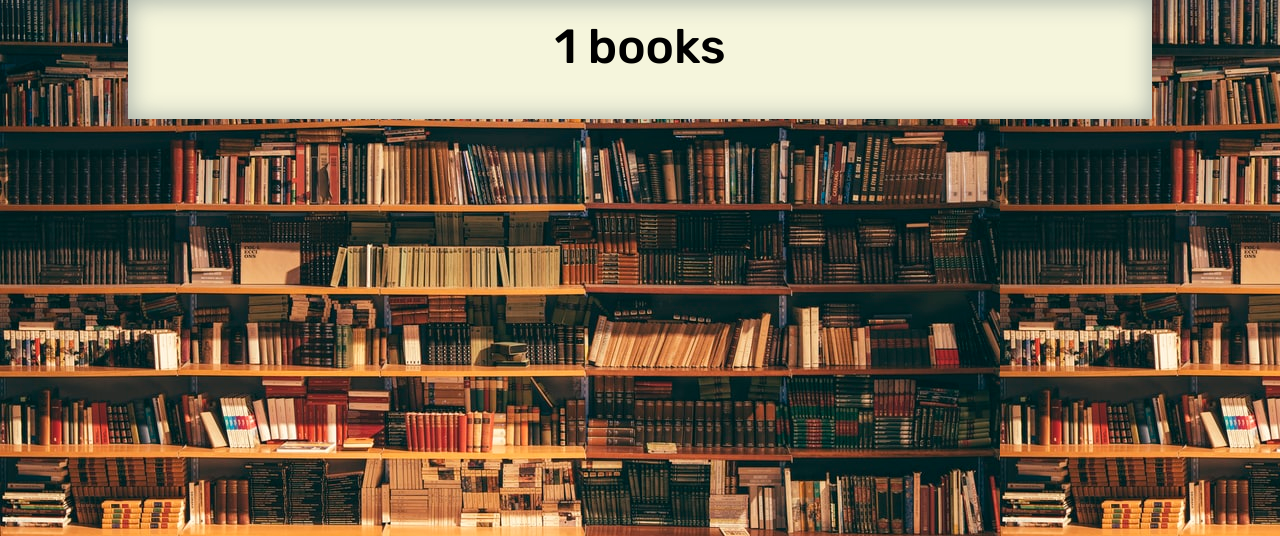
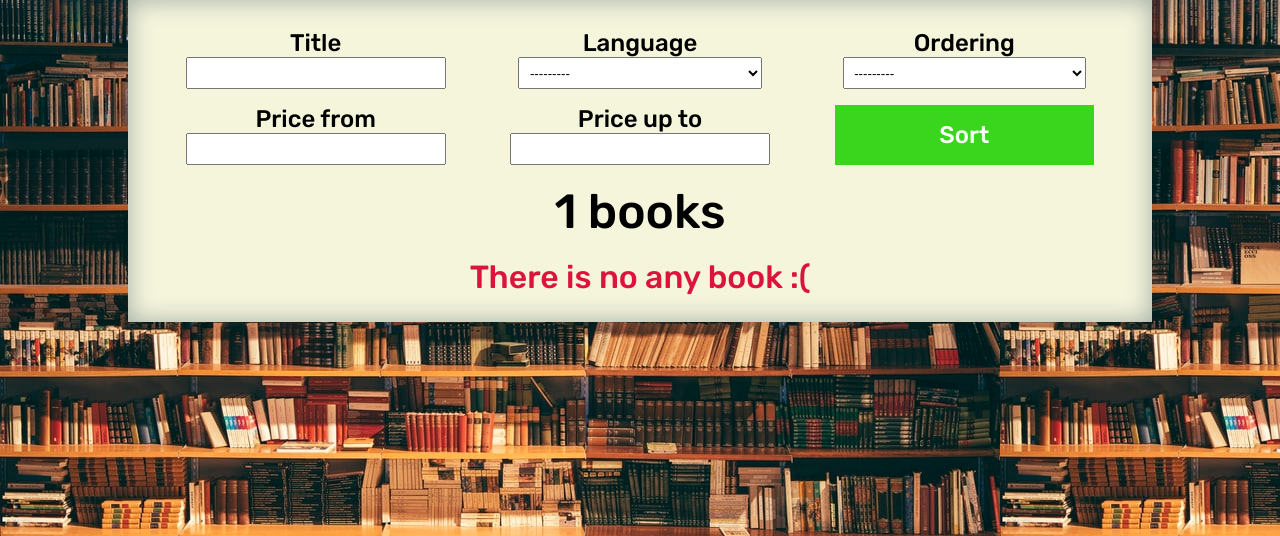
Before and after one commit to MNDonut/MyDjangoProjectLibrary, a Django app: page /books/category/1/ in a window 1280 px wide. Shown: the part 48-584 px from the top of the page. Run offline with Django 3.2, Linux system fonts and the light colour scheme; data that the repository does not hold is empty.

Commit message:
Added sorting to category page and an error if there is no any book

```diff
--- a/book/filters.py
+++ b/book/filters.py
@@ -9,8 +9,9 @@ class BookFilter(django_filters.FilterSet):
 
     # don't use it because of '-' between two price inputs
     # price = django_filters.RangeFilter(label='Price between')
-    price__lte = django_filters.NumberFilter(field_name='price', label='Price from')
-    price__gte = django_filters.NumberFilter(field_name='price', label='Price up to')
+    # lookup_expr shows django a comparable symbol
+    price__gte = django_filters.NumberFilter(field_name='price', label='Price from', lookup_expr='gte')
+    price__lte = django_filters.NumberFilter(field_name='price', label='Price up to', lookup_expr='lte')
     o = django_filters.OrderingFilter(fields=(
         'title', 'price'
     ))
@@ -18,3 +19,14 @@ class BookFilter(django_filters.FilterSet):
     class Meta:
         model = Book
         fields = ['title', 'genre', 'language']
+
+class BookFilterWithoutGenre(django_filters.FilterSet):
+    o = django_filters.OrderingFilter(fields=(
+        'title', 'price'
+    ))
+    price__gte = django_filters.NumberFilter(field_name='price', label='Price from', lookup_expr='gte')
+    price__lte = django_filters.NumberFilter(field_name='price', label='Price up to', lookup_expr='lte')
+
+    class Meta:
+        model = Book
+        fields = ['title', 'language']
--- a/book/models.py
+++ b/book/models.py
@@ -23,7 +23,7 @@ class Book(models.Model):
     # many books has one genre, if genre is deleted then delete related books
     genre = models.ForeignKey('Genre', on_delete=CASCADE)
     price = models.DecimalField(validators=[isBiggerThanZero], max_digits=6, decimal_places=2)
-    slug = AutoSlugField(populate_from='title')
+    slug = AutoSlugField(populate_from='title', default='')
 
     def __str__(self):
         return self.title
--- a/book/static/all.css
+++ b/book/static/all.css
@@ -52,3 +52,8 @@ p input, p select {
     width: 75%;
     padding: 2%;
 }
+
+.not-exist {
+    text-align: center;
+    font: 2em 'Rubik', sans-serif;
+}
--- a/book/static/category.css
+++ b/book/static/category.css
@@ -13,7 +13,49 @@ img {
     height: 300px;
 }
 
+.not-exist {
+    text-align: center;
+    font: 2em 'Rubik', sans-serif;
+}
+
 .books {
     display: grid;
     grid-template-columns: repeat(5, 1fr);
 }
+
+.filter-form {
+    padding: 3% 0 0 0;
+    display: grid;
+    text-align: center;
+    grid-row-gap: 1em;
+    grid-template-areas: ". . ."
+                         ". . b";
+    grid-template-columns: repeat(3, 1fr);
+}
+
+.filter-form .filter-label {
+    text-align: center;
+}
+
+.filter-label {
+    font: 1.5em 'Rubik', sans-serif;
+}
+
+.sort-button {
+    font: 1.5em 'Rubik', sans-serif;
+}
+
+.sort-button {
+    width: 80%;
+    grid-area: b;
+    background: rgb(57, 214, 29);
+    color:white;
+    border: 0;
+    cursor: pointer;
+    margin-left: 10%;
+}
+
+p input, p select {
+    width: 75%;
+    padding: 2%;
+}
--- a/book/templates/all_books.html
+++ b/book/templates/all_books.html
@@ -21,4 +21,7 @@
     </li>
 {% endfor %}
 </ul>
+{% if not filter.qs.exists %}
+<h1 class="not-exist" style="color: crimson">There is no any book :(</h1>
+{% endif %}
 {% endblock %}
--- a/book/templates/category_books.html
+++ b/book/templates/category_books.html
@@ -4,14 +4,26 @@
 
 {% block content %}
 <link rel="stylesheet" href="{% static 'category.css' %}">
+<form class="filter-form" method="get">
+    {% for field in filter.form %}
+        <div class="filter-form-field">
+            <p class="filter-label">{{ field.label }}</p>
+            <p class="filter-field">{{ field }}</p>
+        </div>
+    {% endfor %}
+    <button class= "sort-button" type="submit">Sort</button>
+</form>
 <br>
 <h1>{{ category|title }} books</h1>
 <br>
 <ul class="books">
-{% for book in allBooks %}
-    <li class="genre-book">
-        <a href="{% url 'getBookByName' book.slug %}"><img src="{{ book.image.url }}"></a>
-    </li>
-{% endfor %}
+    {% for book in filter.qs %}
+        <li class="genre-book">
+            <a href="{% url 'getBookByName' book.slug %}"><img src="{{ book.image.url }}"></a>
+        </li>
+    {% endfor %}
 </ul>
+{% if not filter.qs.exists %}
+<h1 class="not-exist" style="color: crimson">There is no any book :(</h1>
+{% endif %}
 {% endblock %}
--- a/book/views.py
+++ b/book/views.py
@@ -1,7 +1,7 @@
 from django.shortcuts import render
 from django.http import HttpResponse
 from .models import Book
-from .filters import BookFilter
+from .filters import BookFilter, BookFilterWithoutGenre
 
 def listOfBooks(request):
     books = Book.objects.all()
@@ -15,4 +15,5 @@ def getBooksByCategory(request, category):
     # genre__genre - class__field
     # not genre=category cuz it's a foreign key
     allBooks = Book.objects.filter(genre__genre=category)
-    return render(request, 'category_books.html', {'category': category, 'allBooks': allBooks})
+    filter = BookFilterWithoutGenre(request.GET, queryset=allBooks)
+    return render(request, 'category_books.html', {'category': category, 'allBooks': allBooks, 'filter': filter})
```
Also changed, not shown: book/migrations/0005_auto_20210630_2030.py (added).
